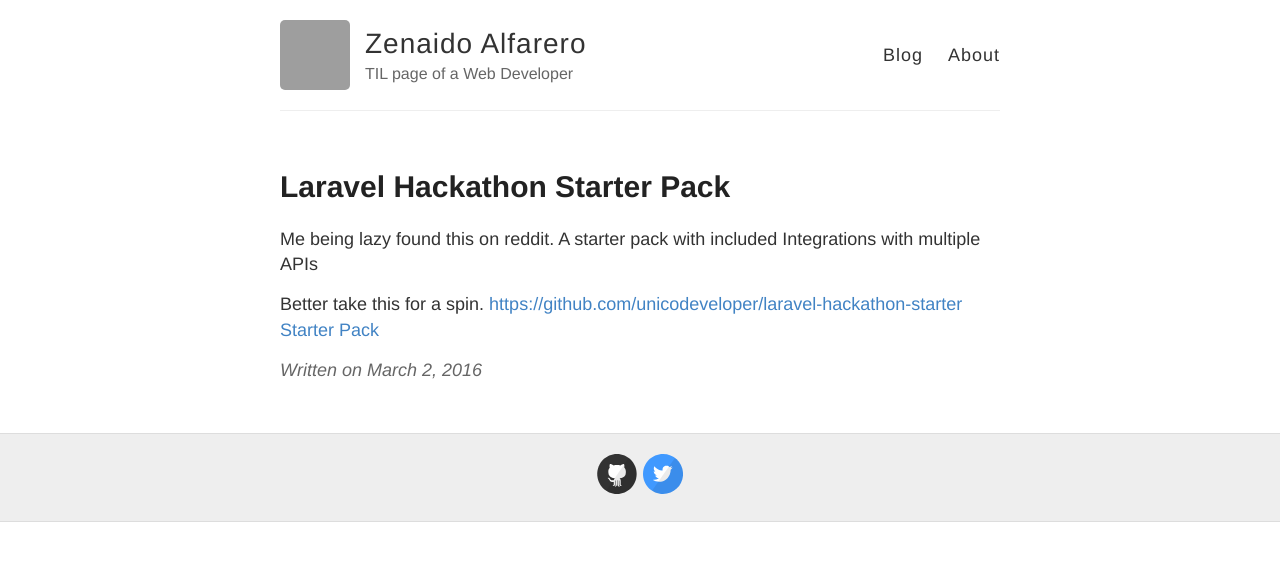
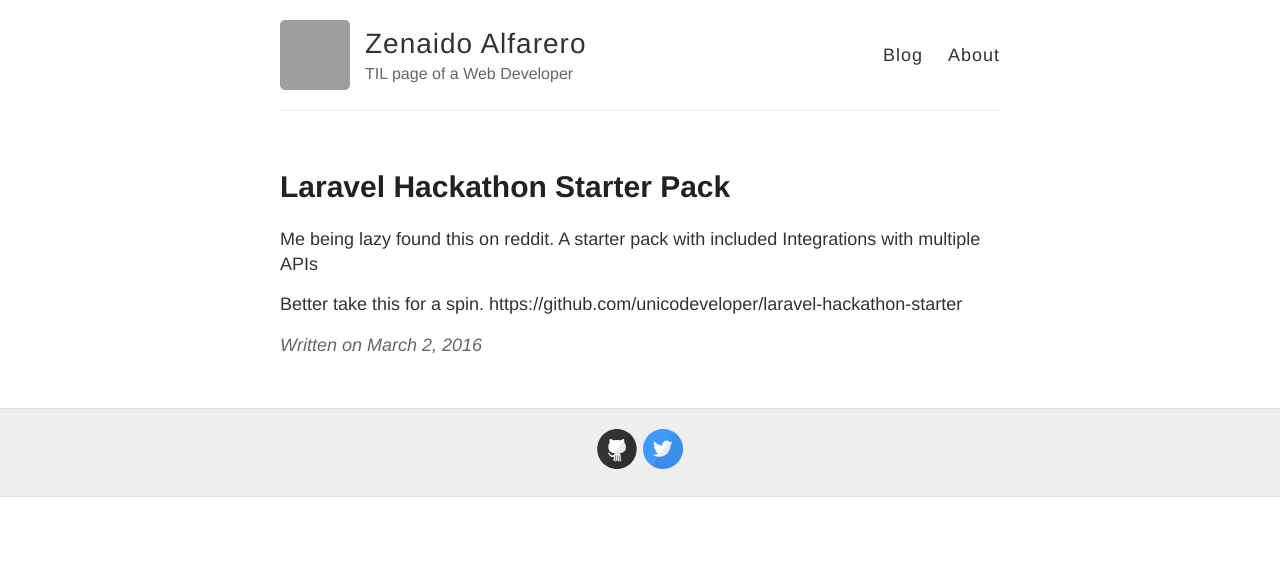
Before and after one commit to zalfarero/zalfarero.github.io, a Jekyll site: the page built from _posts/2016-3-2-Laravel Hackathon Pack.md, in a window 1280 px wide. Shown: the top 561 px of the page. Built offline with Jekyll 4.4.1, drawn with Linux system fonts in a browser that asks for light colours; nearby versions of some CDN libraries; grey boxes are pictures that could not be loaded.

Commit message:
Update 2016-3-2-Laravel Hackathon Pack.md

```diff
--- a/_posts/2016-3-2-Laravel Hackathon Pack.md
+++ b/_posts/2016-3-2-Laravel Hackathon Pack.md
@@ -7,5 +7,4 @@
 A starter pack with included Integrations with multiple APIs
 
 Better take this for a spin.
-[https://github.com/unicodeveloper/laravel-hackathon-starter](https://github.com/unicodeveloper/laravel-hackathon-starter)
-[Starter Pack]({% https://github.com/unicodeveloper/laravel-hackathon-starter %})
+https://github.com/unicodeveloper/laravel-hackathon-starter
```
